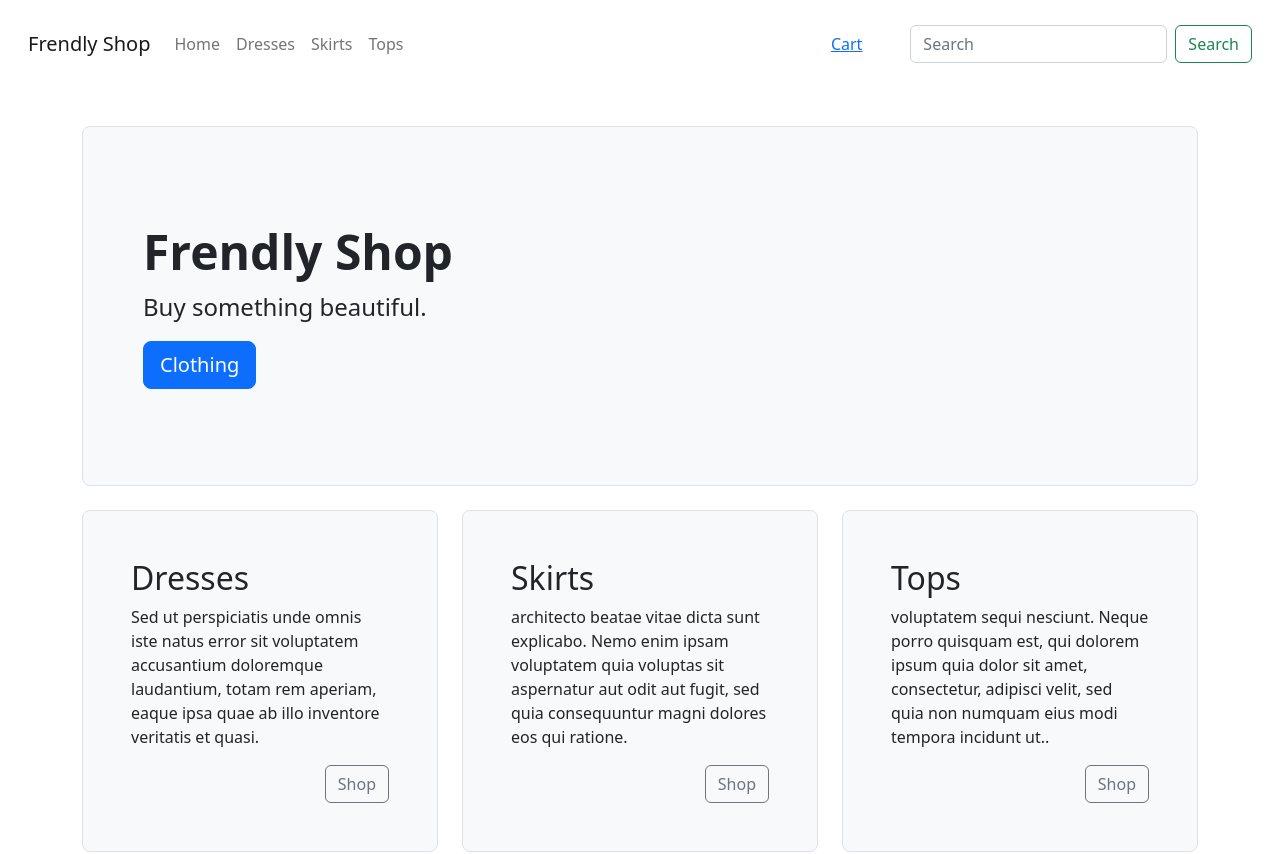
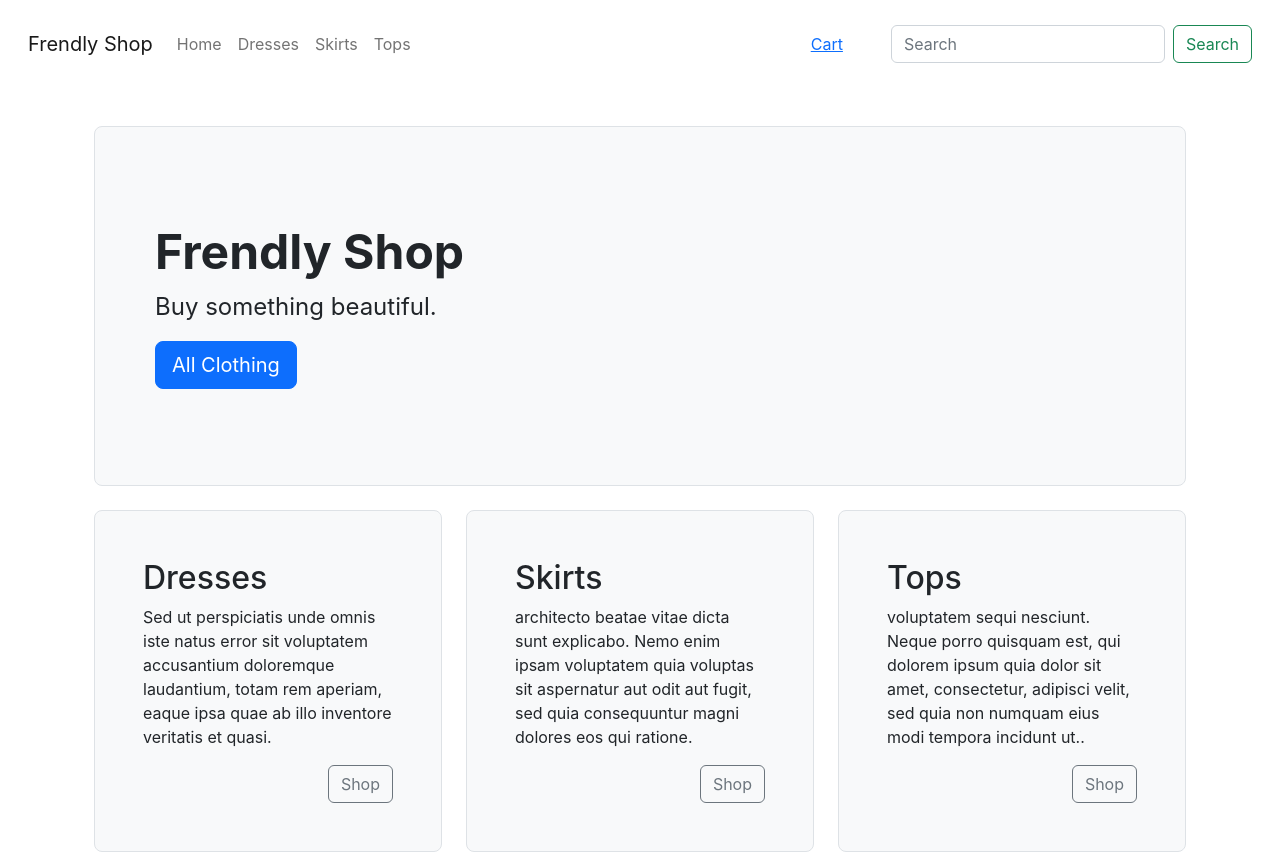
Before and after one commit to pconnelly/frendlyshop, a React (Create React App) app: page / in a window 1280 px wide. Shown: the top 854 px of the page. Built offline with nearby package versions, Linux system fonts and the light colour scheme.

Commit message:
make layout full height, fix clearing cart on checkout

```diff
--- a/src/components/Footer/component.jsx
+++ b/src/components/Footer/component.jsx
@@ -5,7 +5,7 @@
   return (
     <>
       <footer className="pt-3 mt-4 text-muted border-top">
-        &copy; 2022
+        &copy; Frendly Shop 2022
       </footer>
     </>
   )
--- a/src/components/Navbar/component.jsx
+++ b/src/components/Navbar/component.jsx
@@ -12,14 +12,14 @@
       <div className="container-fluid">
         <Link
           to={{pathname: '/'}}
-          className="navbar-brand"
+          className="navbar-brand d-lg-inline"
           >
             Frendly Shop
         </Link>
 
         <div>
           <Link
-            className="cart-link__screen-lg position-relative mx-5"
+            className="cart-link__screen-lg position-relative mx-5 d-lg-none"
             to={{pathname: '/checkout'}}
           >
             Cart
@@ -79,7 +79,7 @@
           </li>
           </ul>
           <Link
-            className="position-relative mx-5"
+            className="position-relative mx-5 d-none d-lg-inline"
             to={{pathname: '/checkout'}}
           >
             Cart
--- a/src/components/Navbar/styles.scss
+++ b/src/components/Navbar/styles.scss
@@ -1,11 +1,16 @@
-@import "../../../node_modules/bootstrap/scss/bootstrap";
+// .cart-link__screen-lg {
+//   display: none;
+// }
+// .cart-link__screen-sm {
+//   display: inline;
+// }
 
-.cart-link__screen-lg {
-  display: none;
-}
+// @include media-breakpoint-down(lg) {
+//   .cart-link__screen-lg {
+//     display:inline;
+//   }
 
-@include media-breakpoint-down(lg) {
-  .cart-link__screen-lg {
-    display:inline;
-  }
-}
+//   .cart-link__screen-sm {
+//     display:none;
+//   }
+// }
--- a/src/layouts/common/layout.jsx
+++ b/src/layouts/common/layout.jsx
@@ -11,7 +11,7 @@
         <Navbar />
       </header>
       <main>
-        <div className='conatiner'>
+        <div className='container'>
           {title && (
             <h1 style={{textTransform: 'capitalize'}}>{title}</h1>
           )}
--- a/src/layouts/common/styles.scss
+++ b/src/layouts/common/styles.scss
@@ -1,6 +1,6 @@
-// html, body, #root, #app, main {
-//   height: 100%;
-// }
+html, body, #root, #app {
+  height: 100%;
+}
 
 h1 {
   font-size: 2rem;
@@ -8,4 +8,5 @@
 
 main {
   padding: 30px 10px 0 10px;
+  flex: 1;
 }
--- a/src/routes/Home/page.jsx
+++ b/src/routes/Home/page.jsx
@@ -11,7 +11,12 @@
           <div className="container-fluid py-5">
             <h1 className="display-5 fw-bold">Frendly Shop</h1>
             <p className="col-md-8 fs-4">Buy something beautiful.</p>
-            <button className="btn btn-primary btn-lg" type="button">Clothing</button>
+            <Link
+              className="btn btn-primary btn-lg"
+              to={{pathname: '/products'}}
+            >
+              All Clothing
+            </Link>
           </div>
         </div>
 
--- a/src/routes/Product/page.jsx
+++ b/src/routes/Product/page.jsx
@@ -1,11 +1,11 @@
 import React from 'react';
 import { useParams  } from 'react-router-dom';
-import axios from 'axios';
 import { useDispatch } from 'react-redux'
 import { addItem } from '../../store/cartSlice';
 
 
 import CommonLayout from '../../layouts/common/layout';
+import { getProduct } from '../../services/Products';
 
 const Product = () => {
   const { id } = useParams();
@@ -14,7 +14,7 @@
   const [product, setProduct] = React.useState(null);
 
   React.useEffect(() => {
-    axios.get(`https://frend.rest/case/products/${id}`).then((response) => {
+    getProduct(id).then((response) => {
       setProduct(response.data);
     });
   }, [id]);
--- a/src/routes/Products/page.jsx
+++ b/src/routes/Products/page.jsx
@@ -1,7 +1,7 @@
 import React from 'react';
 import { useSearchParams } from 'react-router-dom';
-import axios from "axios";
 
+import { getProducts } from '../../services/Products';
 import CommonLayout from '../../layouts/common/layout';
 import ProductCard from '../../components/ProductCard/component';
 
@@ -12,7 +12,7 @@
   const category = search.get('category');
 
   React.useEffect(() => {
-    axios.post('https://frend.rest/case/products', {category}).then((response) => {
+    getProducts(category).then((response) => {
       setProducts(response.data);
     });
   }, [category, search]);
--- /dev/null
+++ b/src/services/Products.js
@@ -0,0 +1,8 @@
+import axios from "axios";
+
+export const getProducts = (category) => {
+  let params = category ? {category} : {};
+  return axios.post('https://frend.rest/case/products', params);
+}
+
+export const getProduct = (id) => axios.get(`https://frend.rest/case/products/${id}`);
--- a/src/store/cartSlice.js
+++ b/src/store/cartSlice.js
@@ -65,6 +65,7 @@
     },
     emptyCart: (state) => {
       state = {...initialCartState};
+      return state;
     }
   },
 })
```
